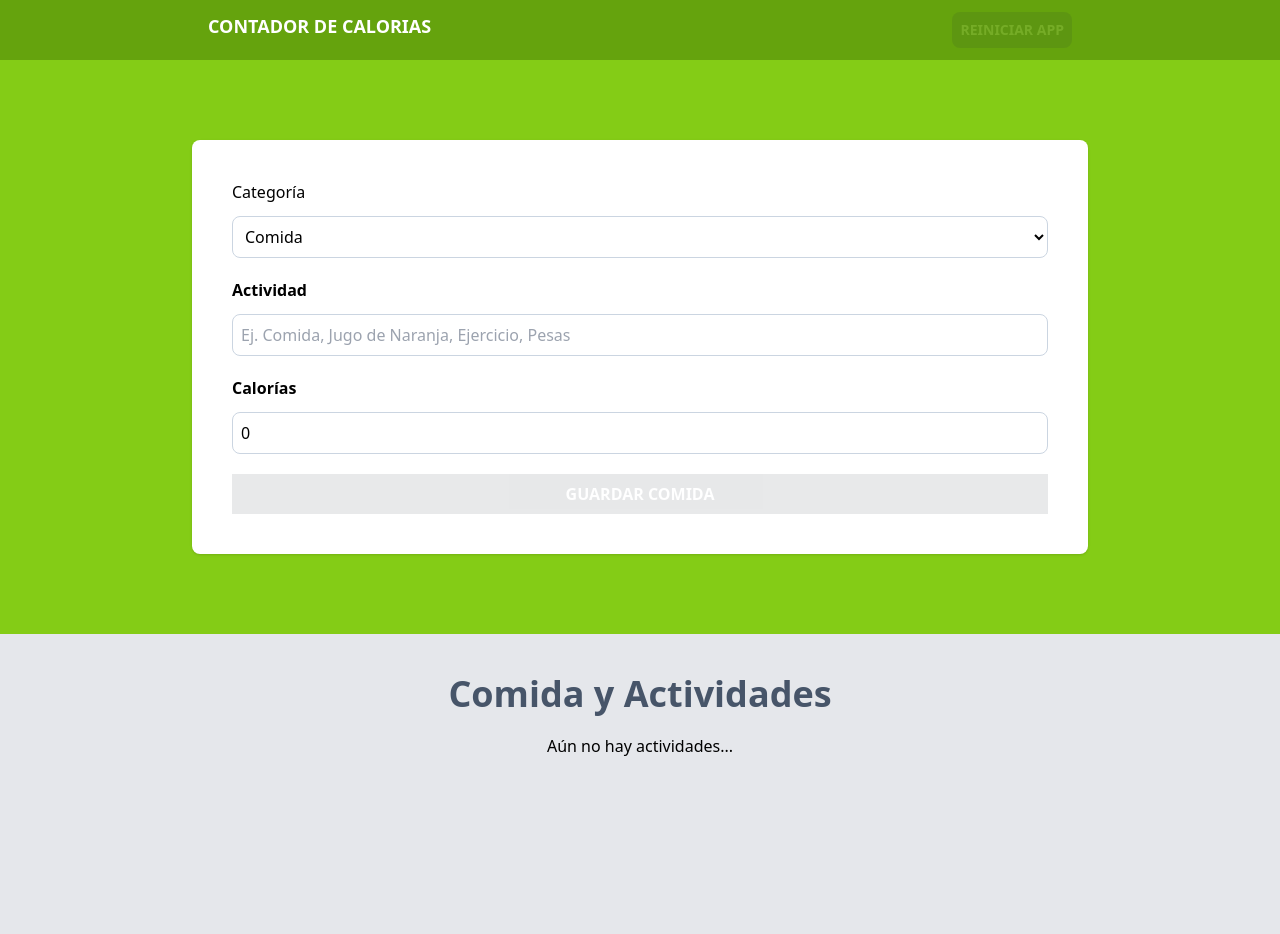
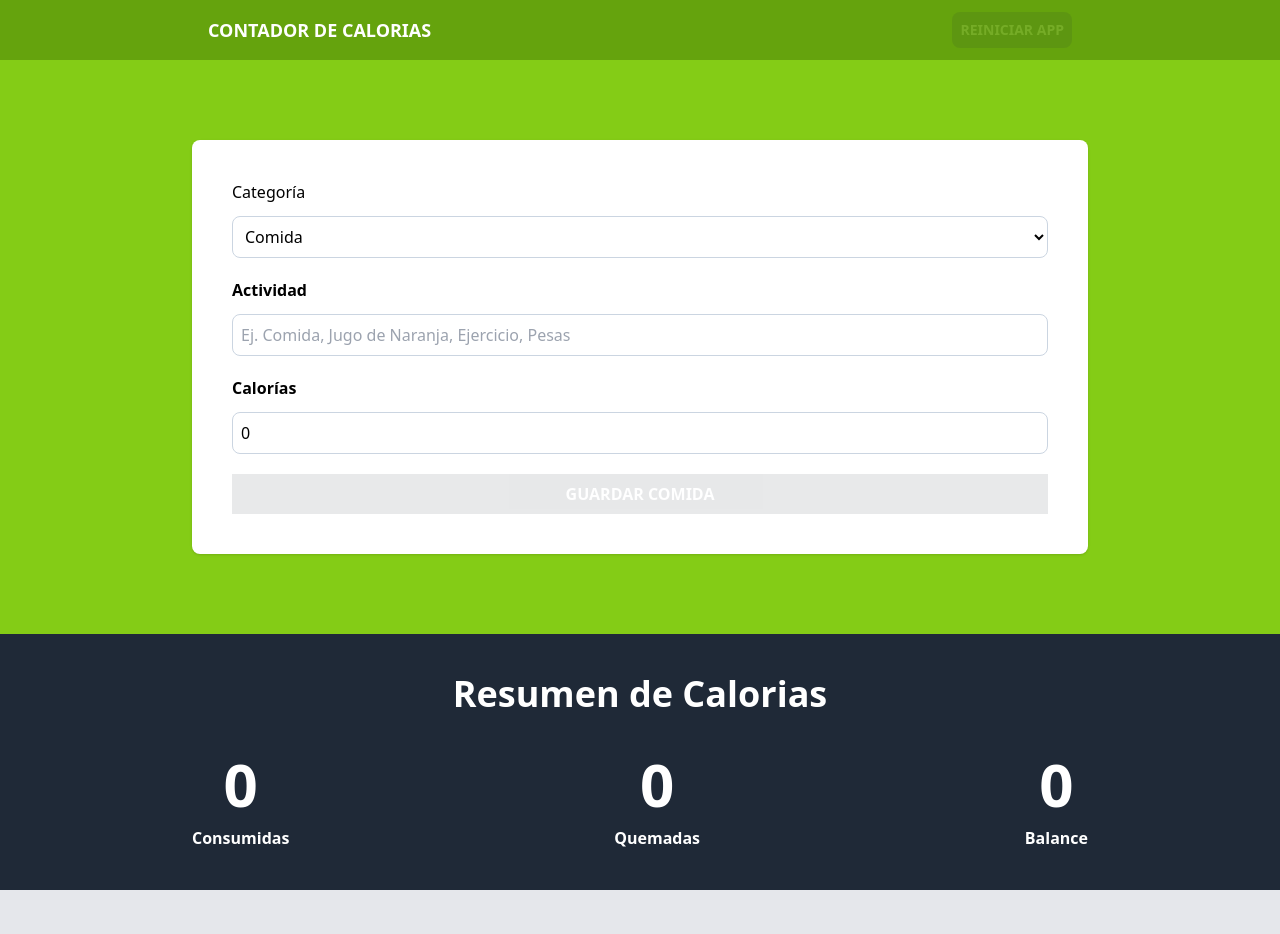
Before and after one commit to AnrubioG/contador_calorias, a React (Vite) app: page / in a window 1280 px wide. Shown: the top 934 px of the page. Before the commit the page ends 818 px from the top, so only its background shows below. Built offline with nearby package versions, Linux system fonts and the light colour scheme.

Commit message:
Componente seguimiento de calirias

```diff
--- a/src/App.tsx
+++ b/src/App.tsx
@@ -2,6 +2,7 @@
 import Form from "./components/Form";
 import { activityReducer, initialState } from "./reducers/activity-reducer";
 import ActivityList from "./components/ActivityList";
+import CalorieTracker from "./components/CalorieTracker";
 
 function App() {
   const [state, dispatch] = useReducer(activityReducer, initialState);
@@ -16,7 +17,7 @@
   return (
     <>
       <header className="bg-lime-600 py-3">
-        <div className="max-w-4xl mx-auto px-4 flex justify-between">
+        <div className="max-w-4xl mx-auto px-4 flex justify-between items-center">
           <h1 className="text-center text-lg font-bold text-white uppercase">
             Contador de Calorias
           </h1>
@@ -36,6 +37,12 @@
         </div>
       </section>
 
+      <section className="bg-gray-800 py-10">
+        <div className="max-w-4xl mx-auto">
+          <CalorieTracker activities={state.activities} />
+        </div>
+      </section>
+
       <section className="p-10 mx-auto max-w-4xl">
         <ActivityList activities={state.activities} dispatch={dispatch} />
       </section>
--- /dev/null
+++ b/src/components/CalorieDisplay.tsx
@@ -0,0 +1,15 @@
+type CalorieDisplayProps = {
+  total: number;
+  text: string;
+};
+
+export default function CalorieDisplay({ total, text }: CalorieDisplayProps) {
+  return (
+    <>
+      <p className="text-white font-bold rounded-full grid grid-cols-1 gap-3 text-center">
+        <span className="font-black text-6xl text-orange">{total}</span>
+        {text}
+      </p>
+    </>
+  );
+}
--- /dev/null
+++ b/src/components/CalorieTracker.tsx
@@ -0,0 +1,47 @@
+import { useMemo } from "react";
+import { Activity } from "../types";
+import CalorieDisplay from "./CalorieDisplay";
+
+type CalorieTrackerProps = {
+  activities: Activity[];
+};
+
+export default function CalorieTracker({ activities }: CalorieTrackerProps) {
+  const caloriesConsumed = useMemo(
+    () =>
+      activities.reduce(
+        (total, activity) =>
+          activity.category === 1 ? total + activity.calories : total,
+        0
+      ),
+    [activities]
+  );
+
+  const caloriesBurned = useMemo(
+    () =>
+      activities.reduce(
+        (total, activity) =>
+          activity.category === 2 ? total + activity.calories : total,
+        0
+      ),
+    [activities]
+  );
+
+  const netCalories = useMemo(
+    () => caloriesConsumed - caloriesBurned,
+    [activities]
+  );
+  return (
+    <>
+      <h2 className=" text-4xl font-black text-white text-center">
+        Resumen de Calorias
+      </h2>
+
+      <div className="flex flex-col items-center md:flex-row md:justify-between gap-5 mt-10">
+        <CalorieDisplay total={caloriesConsumed} text="Consumidas" />
+        <CalorieDisplay total={caloriesBurned} text="Quemadas" />
+        <CalorieDisplay total={netCalories} text="Balance" />
+      </div>
+    </>
+  );
+}
```
